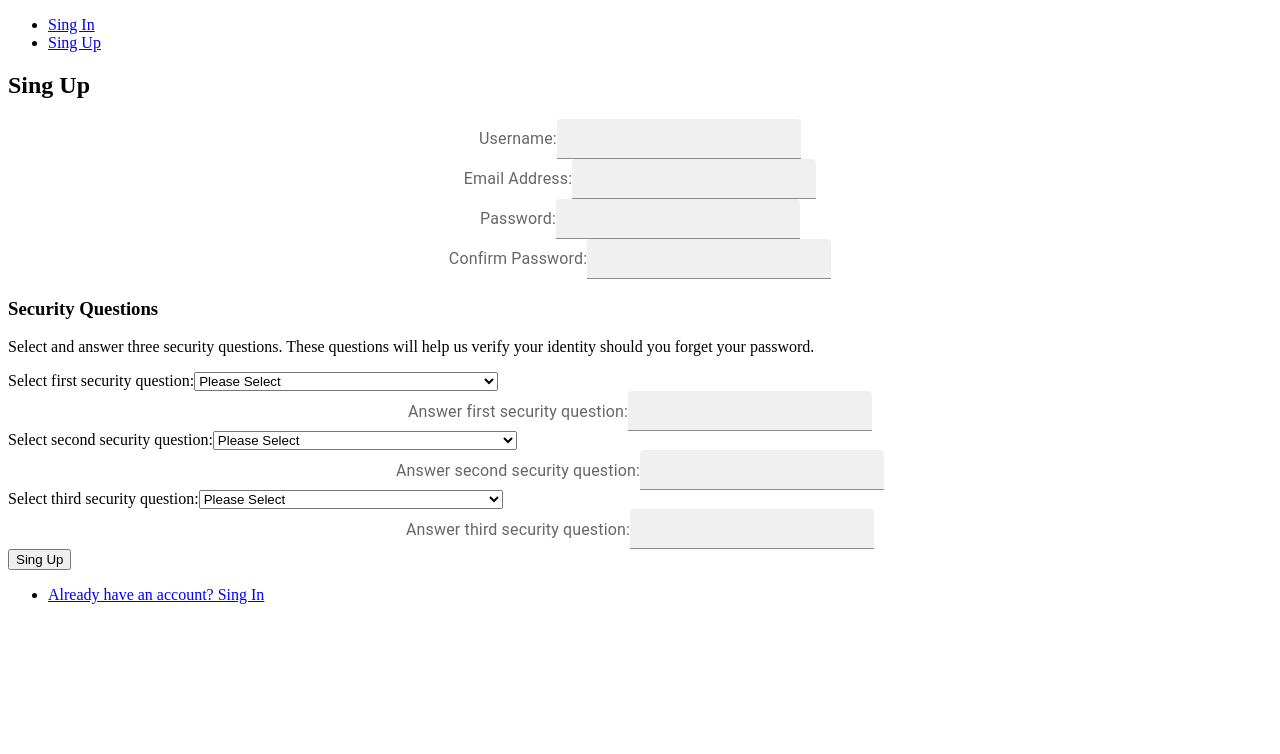
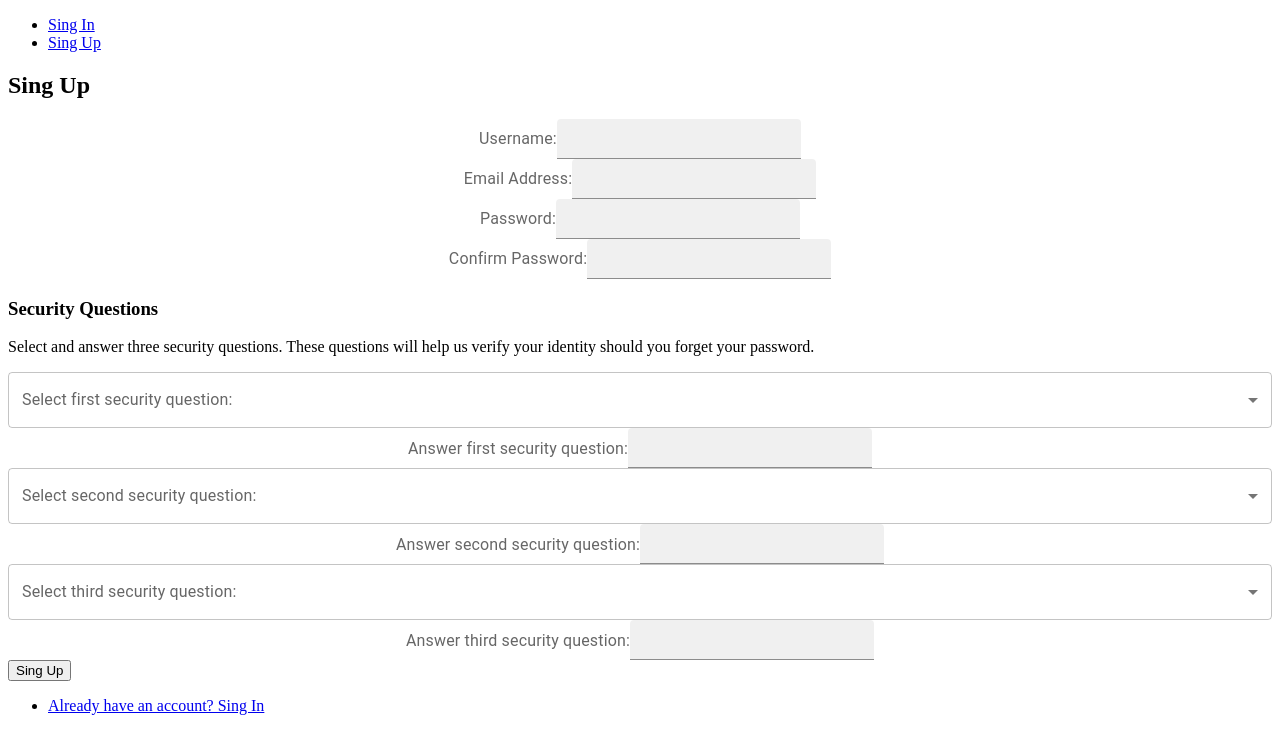
Before and after one commit to Amir-Aminian/schedule-assistant, a React (Create React App) app: page /singUp in a window 1280 px wide. Shown: the top 754 px of the page. Built offline with nearby package versions, Linux system fonts and the light colour scheme.

Commit message:
updated drop down inputform component with material ui

```diff
--- a/src/components/forms/DropDownInputForm.js
+++ b/src/components/forms/DropDownInputForm.js
@@ -1,13 +1,17 @@
-const DropDownForm = ({ id, name, label, options }) => {
+import { Select, MenuItem, FormControl, Grid, InputLabel } from "@mui/material";
+
+const DropDownForm = ({ id, label, options }) => {
     return (
-        <div>
-            <label htmlFor={name}>{label}</label>
-            <select name={name}>
-                {options.map((option) => (
-                    <option key={option + id} value={option}>{option}</option>
-                ))}
-            </select>
-        </div>
+        <Grid container justifyContent="center">
+            <FormControl fullWidth>
+                <InputLabel htmlFor={id+"Label"}>{label}</InputLabel>
+                <Select id={id} labelId={id+"Label"}>
+                    {options.map((option) => (
+                        <MenuItem key={option + id} value={option}>{option}</MenuItem>
+                    ))}
+                </Select>
+            </FormControl>
+        </Grid>
     );
 }
 
```
